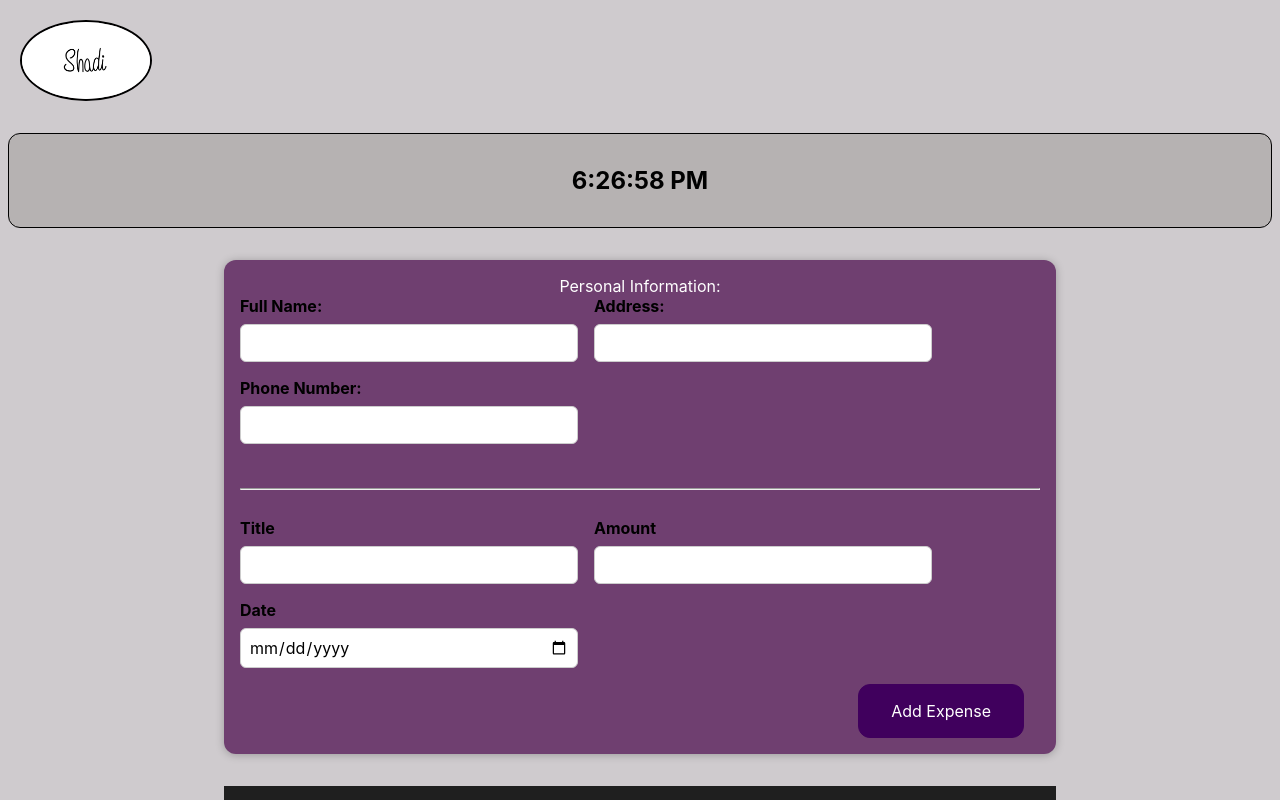
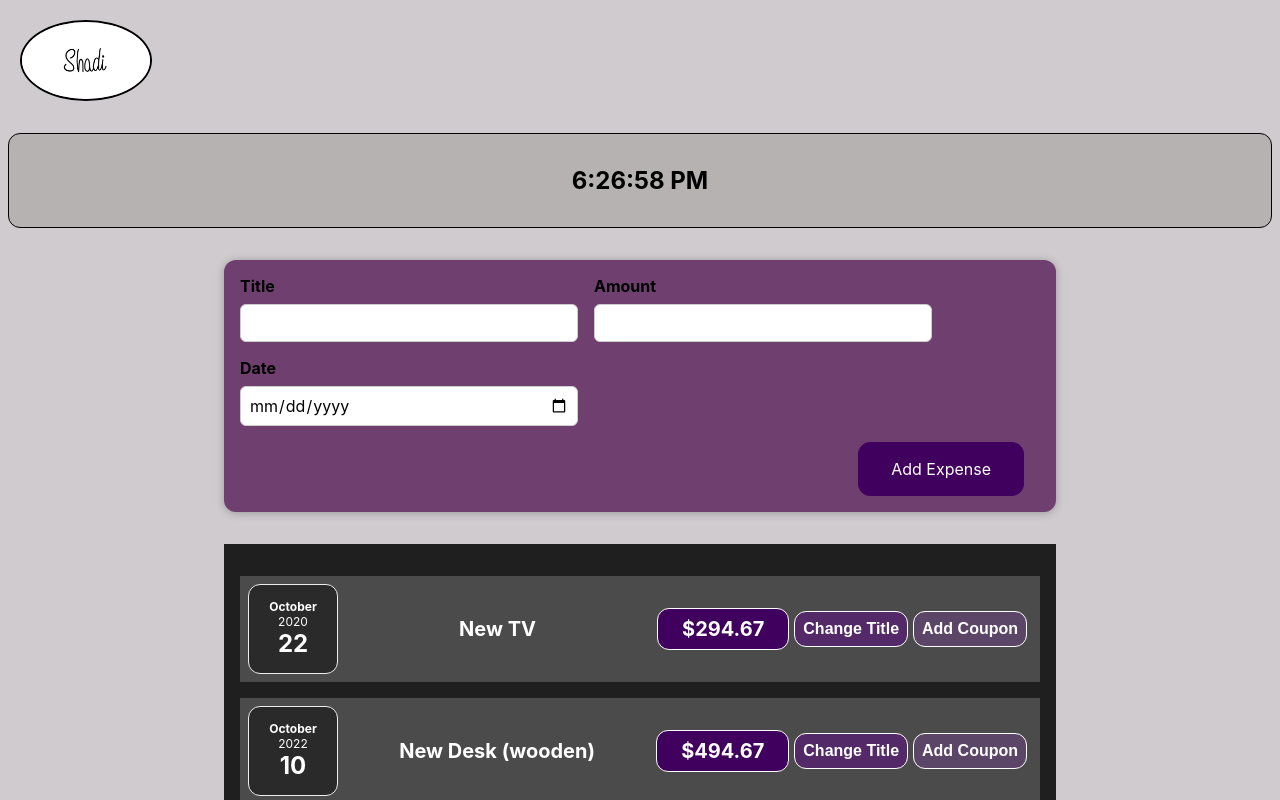
Before and after one commit to ShadiShayan92/Component-Basics-Project, a React (Create React App) app: page / in a window 1280 px wide. Shown: the top 800 px of the page. Built offline with nearby package versions, Linux system fonts and the light colour scheme.

Commit message:
Delete personal Form

```diff
--- a/src/components/NewExpense/ExpenseForm.js
+++ b/src/components/NewExpense/ExpenseForm.js
@@ -5,13 +5,21 @@ const ExpenseForm = () => {
   const [enteredTitle, setEnteredTitle] = useState("");
   const [enteredAmount, setEnteredAmount] = useState("");
   const [enteredDate, setEnteredDate] = useState("");
-  const [enteredName, setEnteredName] = useState("");
-  const [enteredAddress, setEnteredAddress] = useState("");
-  const [enteredPhone, setEnteredPhone] = useState("");
+  //   const [enteredName, setEnteredName] = useState("");
+  //   const [enteredAddress, setEnteredAddress] = useState("");
+  //   const [enteredPhone, setEnteredPhone] = useState("");
 
-  const fullNameChangeHandler = (event) => {
-    setEnteredName(event.target.value);
-  };
+  //   const fullNameChangeHandler = (event) => {
+  //     setEnteredName(event.target.value);
+  //   };
+
+  //   const addressChangeHandler = (event) => {
+  //     setEnteredAddress(event.target.value);
+  //   };
+
+  //   const phoneChangeHandler = (event) => {
+  //     setEnteredPhone(event.target.value);
+  //   };
 
   const titleChangeHandler = (event) => {
     setEnteredTitle(event.target.value);
@@ -23,14 +31,6 @@ const ExpenseForm = () => {
 
   const dateChangeHandler = (event) => {
     setEnteredDate(event.target.value);
-  };
-
-  const addressChangeHandler = (event) => {
-    setEnteredAddress(event.target.value);
-  };
-
-  const phoneChangeHandler = (event) => {
-    setEnteredPhone(event.target.value);
   };
 
   //   const [userInput, setUserInput] = useState({
@@ -71,24 +71,24 @@ const ExpenseForm = () => {
     // and also set the value property for inputs: EX --> value={enteredDate}
     // --------------------------------
 
-    setEnteredName("");
-    setEnteredPhone("");
-    setEnteredAddress("");
+    // setEnteredName("");
+    // setEnteredPhone("");
+    // setEnteredAddress("");
     setEnteredTitle("");
     setEnteredAmount("");
     setEnteredDate("");
   };
 
-  const myStyle = {
-    color: "white",
-    padding: "10px",
-    margin: "20px",
-  };
+  //   const myStyle = {
+  //     color: "white",
+  //     padding: "10px",
+  //     margin: "20px",
+  //   };
 
   return (
     <>
       <form onSubmit={submitHandler}>
-        <label style={myStyle}>Personal Information: </label>
+        {/* <label style={myStyle}>Personal Information: </label>
         <div className="new-expense__controls">
           <div className="new-expense__control">
             <label>Full Name: </label>
@@ -115,7 +115,7 @@ const ExpenseForm = () => {
         </div>
         <br></br>
         <hr></hr>
-        <br></br>
+        <br></br> */}
         <div className="new-expense__controls">
           <div className="new-expense__control">
             <label>Title</label>
```
